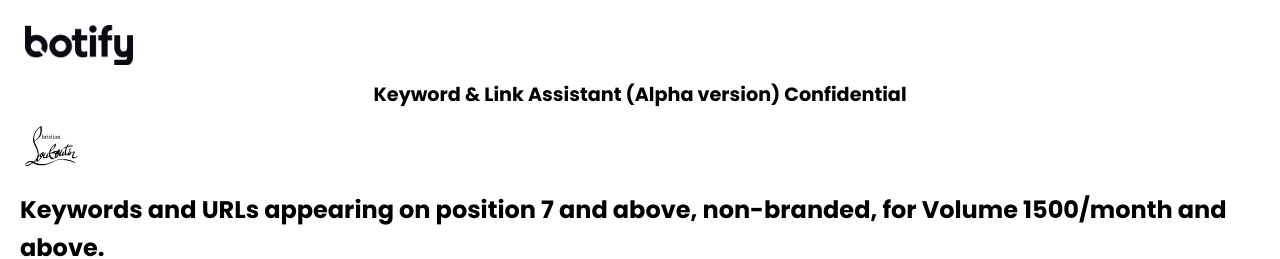
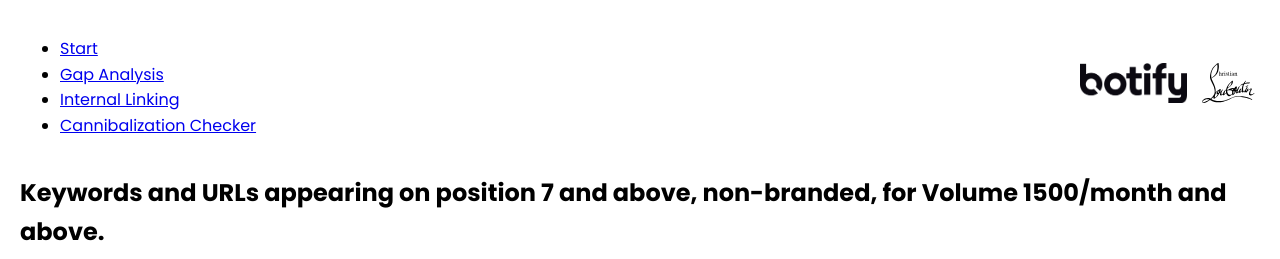
Before and after one commit to riadjoseph/cl-fr-fr-kw, a plain HTML site: page app.html in a window 1280 px wide. Shown: the top 259 px of the page. Drawn offline with Linux system fonts and the light colour scheme.

Commit message:
Update menu app.html

```diff
--- a/app.html
+++ b/app.html
@@ -166,11 +166,26 @@
     </style>
 </head>
 <body>
-    <div class="header">
+    <header class="header">
+        <nav>
+            <ul>
+                <li><a href="/">Start</a></li>
+                <li><a href="/gap-analysis/gap-analysis.html">Gap Analysis</a></li>
+                <li><a href="/app.html">Internal Linking</a></li>
+                <li><a href="/cannib/index.html">Cannibalization Checker</a></li>
+            </ul>
+        </nav>
+        <div class="logos">
+            <img src="/botify-black-logo.png" alt="Botify Logo" class="logo">
+            <img src="/cl-logo.svg" alt="CL Logo" class="logo">
+        </div>
+    </header>
+    <!-- <div class="header">
         <img src="botify-black-logo.png" alt="Botify Logo">
         <h1>Keyword & Link Assistant (Alpha version) Confidential</h1>
         <img src="cl-logo.svg" alt="CL Logo">
     </div>
+    -->
 
     <h2>Keywords and URLs appearing on position 7 and above, non-branded, for Volume 1500/month and above.</h2>
     <p>Click on a Group Cluster number to see pages and anchor text (keywords) that can be used for internal linking.</p>
```
